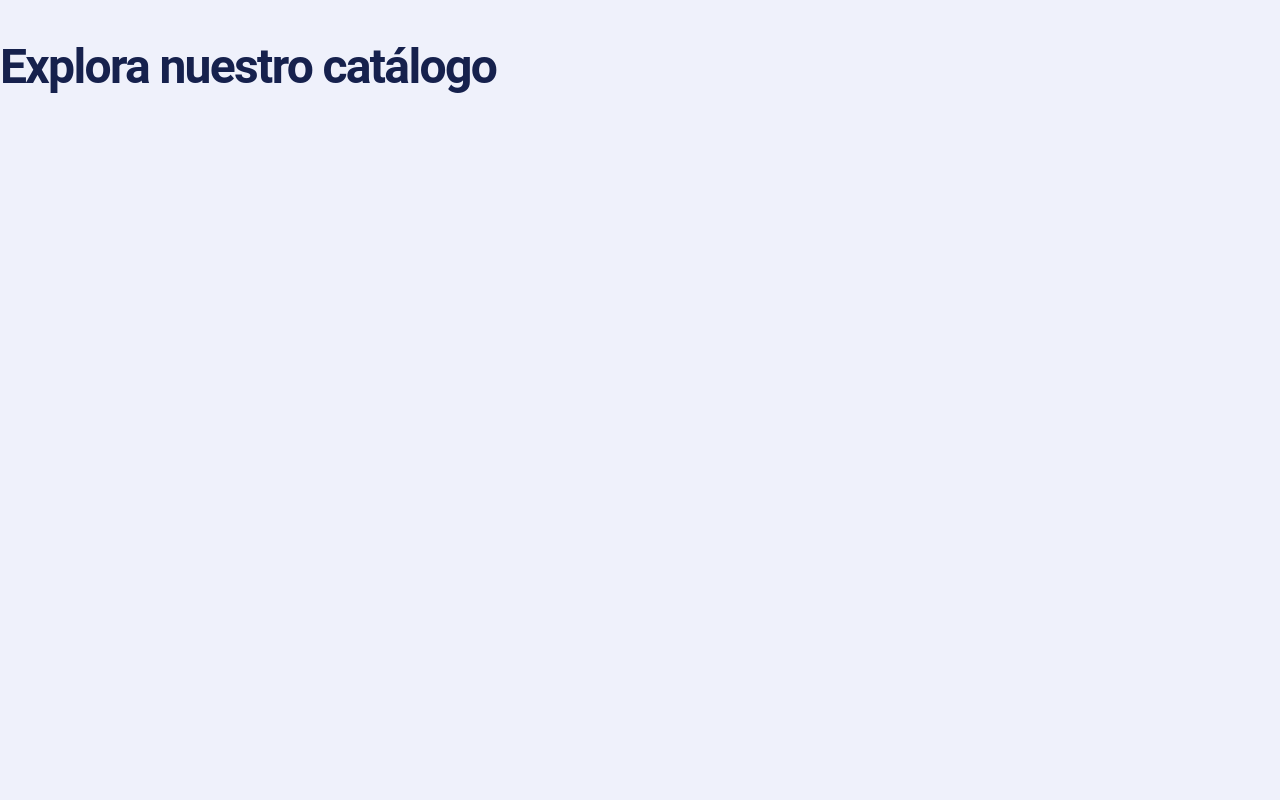
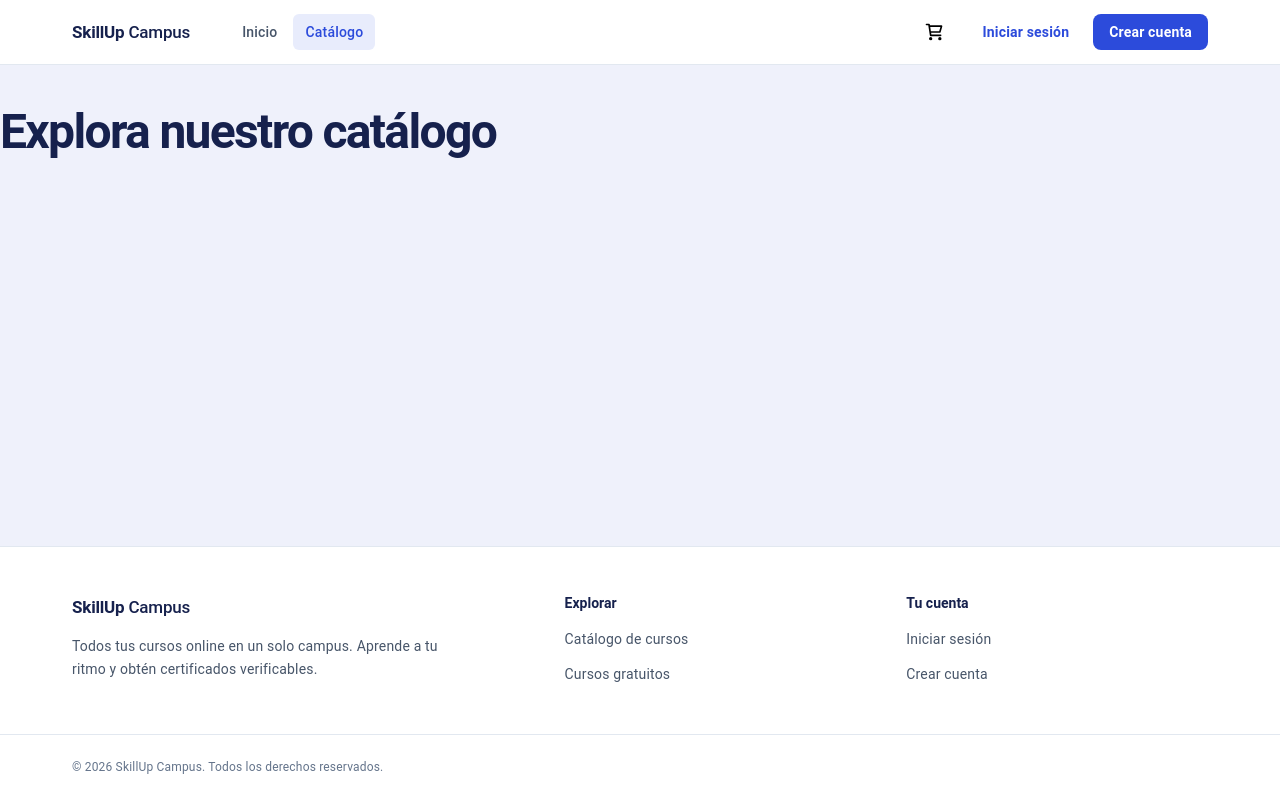
Before and after one commit to Talently-Lab/SkillUp-s2607, a React (Vite) app in the folder frontend/: page /catalog in a window 1280 px wide. Built offline with nearby package versions, Linux system fonts and the light colour scheme.

Commit message:
feat: add the public layout to the public routes

```diff
--- a/frontend/src/App.tsx
+++ b/frontend/src/App.tsx
@@ -4,12 +4,15 @@ import { Catalog } from "./modules/catalog/Catalog";
 import { Admin } from "./modules/admin/Admin";
 import { Student } from "./modules/student/Student";
 import { DashboardLayout } from "./layouts/DashboardLayout";
+import { PublicLayout } from "./layouts/PublicLayout";
 
 function App() {
   return (
     <Routes>
-      <Route path="/" element=<Home /> />
-      <Route path="/catalog" element=<Catalog /> />
+      <Route element=<PublicLayout />>
+        <Route path="/" element=<Home /> />
+        <Route path="/catalog" element=<Catalog /> />
+      </Route>
       {/* This route must be protected and only accessible to users with admin privileges */}
       <Route path="/admin" element=<DashboardLayout title="Admin" />>
         <Route index element=<Admin /> />
--- /dev/null
+++ b/frontend/src/layouts/PublicLayout.css
@@ -0,0 +1,10 @@
+.public-layout {
+  display: flex;
+  flex: 1;
+  flex-direction: column;
+  min-height: 100svh;
+}
+
+.public-layout__main {
+  flex: 1;
+}
--- /dev/null
+++ b/frontend/src/layouts/PublicLayout.tsx
@@ -0,0 +1,16 @@
+import { Outlet } from "react-router";
+import { SiteHeader } from "../shared/components/SiteHeader";
+import { SiteFooter } from "../shared/components/SiteFooter";
+import "./PublicLayout.css";
+
+export function PublicLayout() {
+  return (
+    <div className="public-layout">
+      <SiteHeader />
+      <main className="public-layout__main">
+        <Outlet />
+      </main>
+      <SiteFooter />
+    </div>
+  );
+}
```
